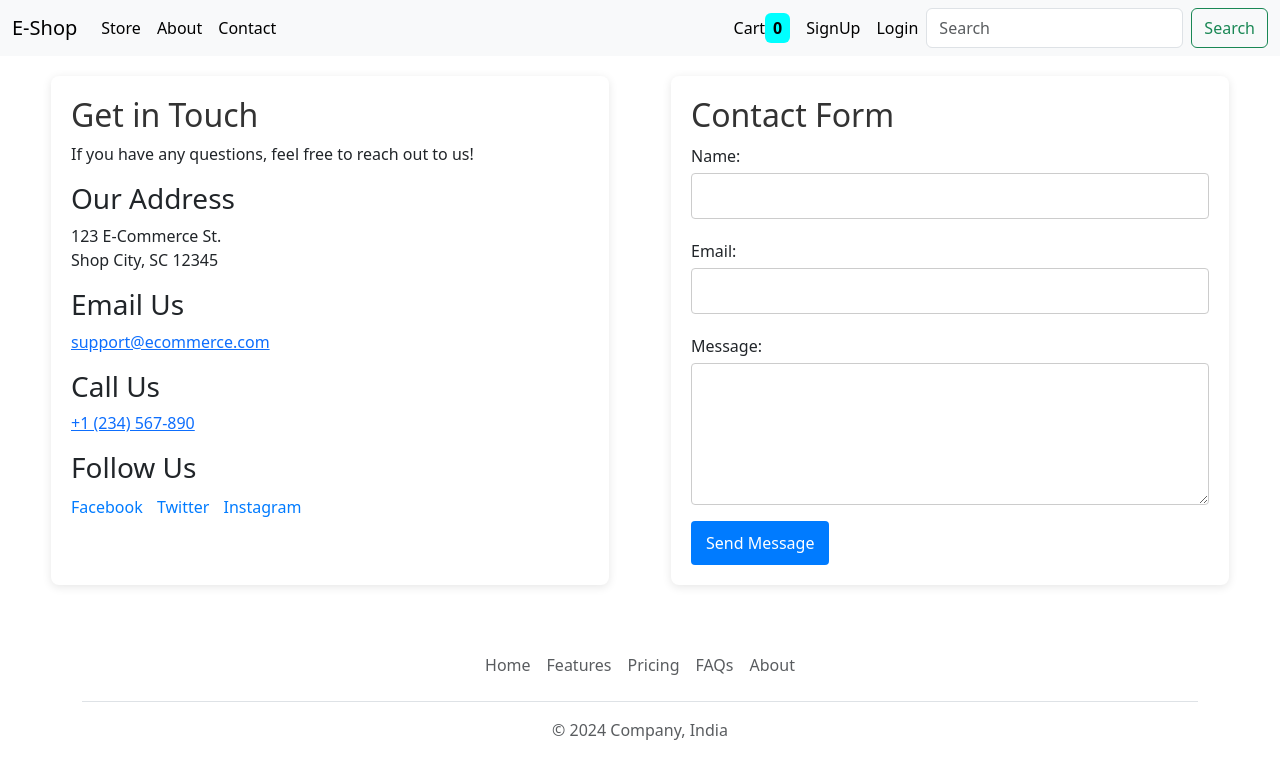
After one commit to Devendrakumar3101/E-Shop, a Django app: page /contact/ in a window 1280 px wide. The commit adds this page. Shown: the top 779 px of the page. Run offline with Django 5.2, Linux system fonts and the light colour scheme; some libraries are stand-ins or nearby versions.

Commit message:
sending order confirmation email to customer after checkout

```diff
--- /dev/null
+++ b/New Text Document.txt
@@ -0,0 +1 @@
+create a contact model to save contact details of customer.
--- a/store/templates/base.html
+++ b/store/templates/base.html
@@ -5,12 +5,13 @@
   <head>
     <meta charset="utf-8">
     <meta name="viewport" content="width=device-width, initial-scale=1">
-    <title>{% block title %}{% endblock title %}</title>
+    <title>{% block title %}{% endblock title %} | E-Shop</title>
     <link href="https://cdn.jsdelivr.net/npm/bootstrap@5.3.3/dist/css/bootstrap.min.css" rel="stylesheet" integrity="sha384-QWTKZyjpPEjISv5WaRU9OFeRpok6YctnYmDr5pNlyT2bRjXh0JMhjY6hW+ALEwIH" crossorigin="anonymous">
+    <style>{% block style %}{% endblock style %}</style>
   </head>
   <body>
     <!-- start navbar -->
-    <nav class="navbar navbar-expand-lg bg-body-tertiary">
+    <nav class="navbar navbar-expand-lg bg-body-tertiary sticky-top">
         <div class="container-fluid">
           <a class="navbar-brand" href="/">E-Shop</a>
           <button class="navbar-toggler" type="button" data-bs-toggle="collapse" data-bs-target="#navbarSupportedContent" aria-controls="navbarSupportedContent" aria-expanded="false" aria-label="Toggle navigation">
@@ -20,6 +21,12 @@
             <ul class="navbar-nav me-auto mb-2 mb-lg-0">
               <li class="nav-item">
                 <a class="nav-link active" aria-current="page" href="/">Store</a>
+              </li>
+              <li class="nav-item">
+                <a class="nav-link active" aria-current="page" href="/about/">About</a>
+              </li>
+              <li class="nav-item">
+                <a class="nav-link active" aria-current="page" href="/contact/">Contact</a>
               </li>
             </ul>
             <form method="get" class="d-flex" role="search">
--- /dev/null
+++ b/store/templates/contact.html
@@ -0,0 +1,102 @@
+{% extends "base.html" %}
+
+{% block title %}Contact{% endblock title %}
+
+{% block style %}
+main {
+    display: flex;
+    justify-content: space-around;
+    padding: 20px;
+}
+
+.contact-info, .contact-form {
+    background: #fff;
+    border-radius: 8px;
+    box-shadow: 0 2px 10px rgba(0, 0, 0, 0.1);
+    padding: 20px;
+    width: 45%;
+}
+
+h2 {
+    color: #333;
+}
+
+label {
+    display: block;
+    margin: 10px 0 5px;
+}
+
+input[type="text"],
+input[type="email"],
+textarea {
+    width: 100%;
+    padding: 10px;
+    margin-bottom: 10px;
+    border: 1px solid #ccc;
+    border-radius: 4px;
+}
+
+button {
+    background: #007bff;
+    color: #fff;
+    border: none;
+    padding: 10px 15px;
+    border-radius: 4px;
+    cursor: pointer;
+}
+
+button:hover {
+    background: #0056b3;
+}
+
+.social-media {
+    margin-top: 10px;
+}
+
+.social-media a {
+    margin-right: 10px;
+    text-decoration: none;
+    color: #007bff;
+}
+
+{% endblock style %}
+
+{% block content %}
+<div>
+    <main>
+        <section class="contact-info">
+            <h2>Get in Touch</h2>
+            <p>If you have any questions, feel free to reach out to us!</p>
+            <h3>Our Address</h3>
+            <p>123 E-Commerce St.<br>Shop City, SC 12345</p>
+            <h3>Email Us</h3>
+            <p><a href="mailto:support@ecommerce.com">support@ecommerce.com</a></p>
+            <h3>Call Us</h3>
+            <p><a href="tel:+1234567890">+1 (234) 567-890</a></p>
+            <h3>Follow Us</h3>
+            <div class="social-media">
+                <a href="#">Facebook</a>
+                <a href="#">Twitter</a>
+                <a href="#">Instagram</a>
+            </div>
+        </section>
+
+        <section class="contact-form">
+            <h2>Contact Form</h2>
+            <form action="#" method="post">
+                {% csrf_token %}
+                <label for="name">Name:</label>
+                <input type="text" id="name" name="name" required>
+
+                <label for="email">Email:</label>
+                <input type="email" id="email" name="email" required>
+
+                <label for="message">Message:</label>
+                <textarea id="message" name="message" rows="5" required></textarea>
+
+                <button type="submit">Send Message</button>
+            </form>
+        </section>
+    </main>
+</div>
+{% endblock content %}
--- a/store/templates/signup.html
+++ b/store/templates/signup.html
@@ -3,7 +3,7 @@
 {% block title %}Sign-Up{% endblock title %}
 
 {% block content %}
-<div class="container col-lg-4 mx-auto mt-5 border rounded">
+<div class="container col-lg-4 mx-auto mt-5 border rounded shadow-lg">
   <h1 class="mx-auto">Sign-Up</h1>
     <div class="form-group">
         {% if error_msg %}
--- a/store/urls.py
+++ b/store/urls.py
@@ -13,4 +13,6 @@ urlpatterns = [
     path('cart/remove/<product_id>/', views.removeCartProduct, name='removeCartProduct'),
     path('checkout/', auth_middleware(views.CheckoutPage), name='checkout'),
     path('order/', auth_middleware(views.OrderPage), name='order'),
+    path('about/', views.About, name='about'),
+    path('contact/', views.Contact, name='contact'),
 ]
--- a/store/views.py
+++ b/store/views.py
@@ -6,6 +6,9 @@ from .models.category import Category
 from .models.customer import Customer
 from .models.checkout import Checkout
 from .models.profile import Profile
+from django.core.mail import send_mail
+from django.conf import settings
+from django.contrib import messages
 
 # Create your views here.
 def index(request):
@@ -171,9 +174,14 @@ def loginPage(request):
 def ProfilePage(request):
     logged_customer_id = request.session.get('customer')
     # print(logged_customer_id)
+    try:
+        profile_objs = Profile.objects.get(customer__id = logged_customer_id)
+        # profile_objs = Profile.objects.all()
+    except:
+        profile_objs = None
+        # messages.info(request, 'Please create profile on admin panel then try again.')
+        messages.info(request, 'Please update your profile.')
 
-    profile_objs = Profile.objects.get(customer__id = logged_customer_id)
-    # profile_objs = Profile.objects.all()
 
     return render(request, 'profile.html', {'logged_customer_id':logged_customer_id, 'profile_objs':profile_objs})
 
@@ -216,14 +224,14 @@ def CheckoutPage(request):
     if request.method == 'POST':
         address = request.POST.get('address')
         phone = request.POST.get('phone')
-        customer = request.session.get('customer')
+        customer_id = request.session.get('customer')
         cart = request.session.get('cart')
         products = Product.get_product_by_id(list(cart.keys()))
 
-        print(address, phone, customer, cart, products)
+        # print(address, phone, customer, cart, products)
 
         for product in products:
-            order = Checkout.objects.create(customer = Customer(id=customer),
+            order = Checkout.objects.create(customer = Customer(id=customer_id),
                                             product = product,
                                             quantity = cart.get(str(product.id)),
                                             price = product.price,
@@ -231,7 +239,51 @@ def CheckoutPage(request):
                                             phone = phone)
         request.session['cart'] = {}
 
+        # sent_email_to_customer
+        sent_email_to_customer(request, address, phone, customer_id, cart, products)
+
     return redirect('order')
+
+def sent_email_to_customer(request, address, phone, customer_id, cart, products):
+    # print(phone)
+
+    customer = Customer.objects.get(id = customer_id)
+    # print(customer.email)
+
+    email_message = f"""
+Dear {customer.firstname} {customer.lastname},
+
+Thank you for your order! We are pleased to confirm that your order #[Order Number] has been successfully processed.
+
+Order Details:
+
+Item(s): [List of items]
+Quantity: [Quantity]
+Total Amount: [Total Price]
+Shipping Address: {address}
+Estimated Delivery Date: within 7 days
+You will receive another email once your order has shipped, along with tracking information.
+
+If you have any questions or need further assistance, please feel free to reach out to our customer service team at +91 9876543210 or eshopsevices@gmail.com.
+
+Thank you for choosing us!
+
+Best regards,
+
+E-Shop
+Phone : +91 9876543210
+Email : eshopsevices@gmail.com"""
+
+    try:
+        send_mail(
+            subject="Your Order Confirmation",
+            message=email_message,
+            from_email=settings.EMAIL_HOST_USER,
+            recipient_list=[f'{customer.email}'],
+            fail_silently=False,
+        )
+    except Exception as e:
+        print(e)
 
 def OrderPage(request):
     if request.method == 'GET':
@@ -245,3 +297,9 @@ def OrderPage(request):
             'all_order': all_order,
         }
         return render(request, 'order.html', params)
+
+def About(request):
+    return render(request, 'about.html')
+
+def Contact(request):
+    return render(request, 'contact.html')
```
Also changed, not shown: EShop/settings.py (+8 -0 lines), store/templates/about.html (added, +68 -0 lines), store/templates/login.html (+4 -4 lines), store/templates/profile.html (+8 -0 lines), db.sqlite3.
